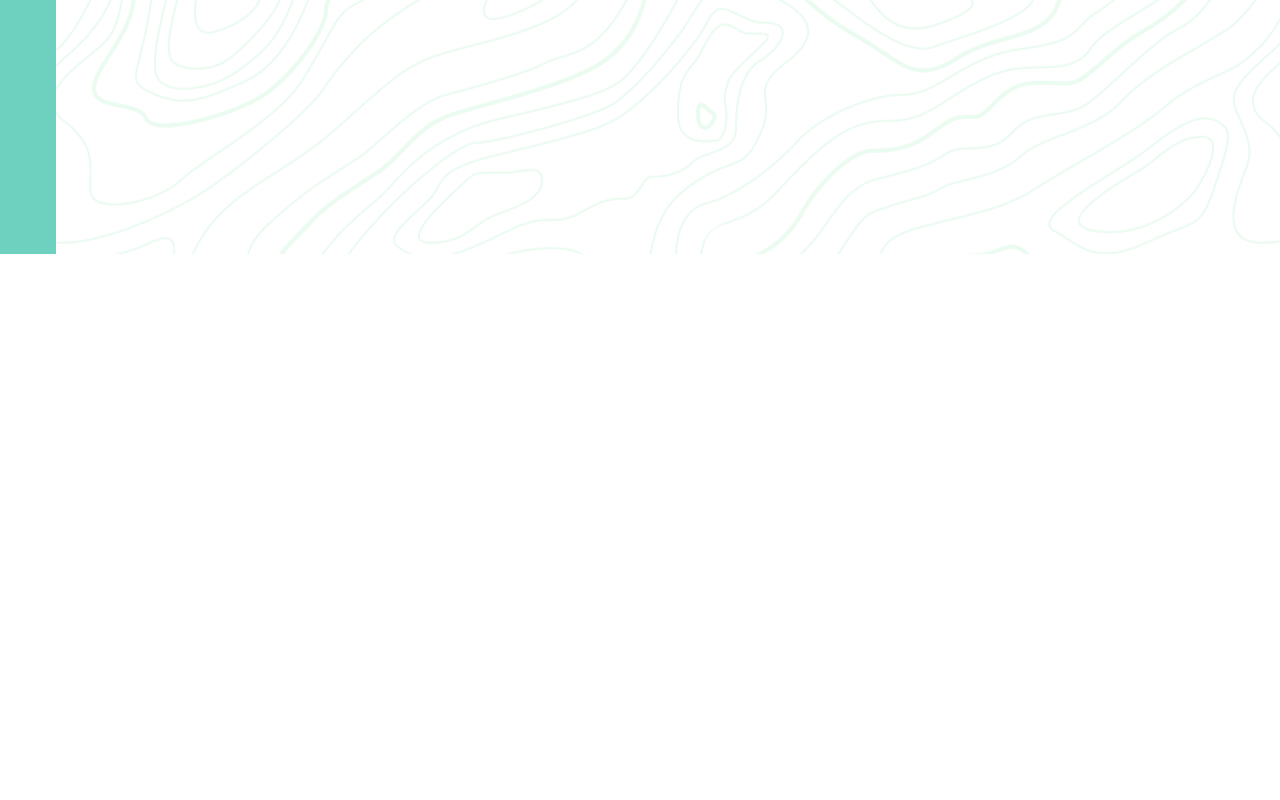
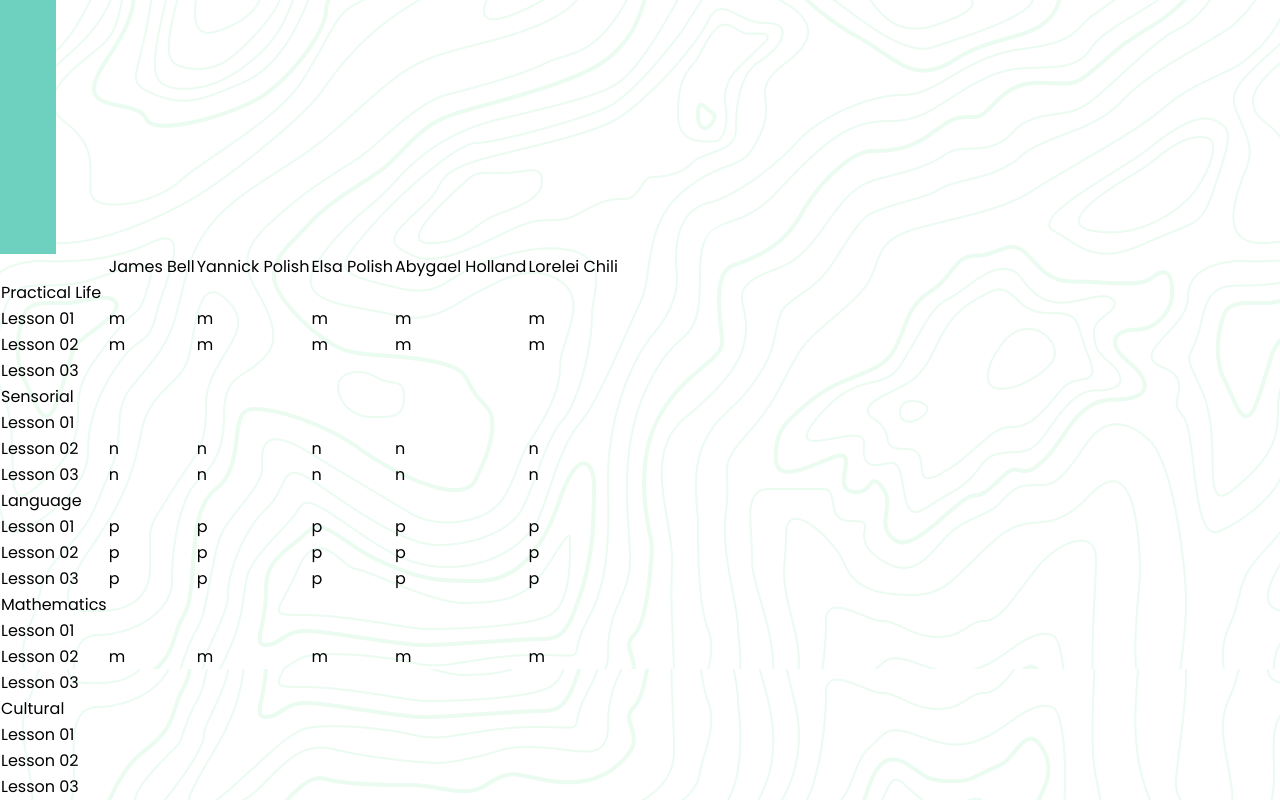
Before and after one commit to jaybells12/little-steps, a Next.js app: page /home in a window 1280 px wide. Shown: the part 603-1403 px from the top of the page. Before the commit the page ends 857 px from the top, so only its background shows below. Built offline with nearby package versions, Linux system fonts and the light colour scheme.

Commit message:
Create ProgressTable component & subcomponents

```diff
--- a/src/app/globals.css
+++ b/src/app/globals.css
@@ -1,6 +1,13 @@
 @tailwind base;
 @tailwind components;
 @tailwind utilities;
+
+@layer utilities {
+  .tb-stud {
+    writing-mode: sideways-lr;
+    vertical-align: initial;
+  }
+}
 
 :root {
   --foreground-rgb: 0, 0, 0;
@@ -17,5 +24,5 @@
 }
 
 body {
-  color: "white";
+  color: 'white';
 }
--- a/src/app/home/page.tsx
+++ b/src/app/home/page.tsx
@@ -1,11 +1,23 @@
-import { Menu } from "@/components/Menu";
-import { Nav } from "@/components/Nav";
+import { Menu } from '@/components/Menu';
+import { Nav } from '@/components/Nav';
+import { ProgressTable } from '@/components/ProgressTable';
+import studentData from '../../data/students.json';
+import lessonData from '../../data/lessongroups.json';
 
 export default function HomePage(props: any) {
+  const students: Students = studentData.map((student) => ({
+    ...student,
+    progress: new Map(Object.entries(student.progress)),
+  }));
+
   return (
-    <section className={"bg-map"}>
+    <section className={'bg-map'}>
       <Nav />
       <Menu />
+      <ProgressTable
+        lessonGroups={lessonData}
+        students={students}
+      />
     </section>
   );
 }
--- /dev/null
+++ b/src/components/ProgressTable/LessonGroup/LessonGroup.tsx
@@ -0,0 +1,24 @@
+import { LessonRow } from './LessonRow';
+
+type LessonGroupProps = {
+  name: string;
+  lessons: Lesson[];
+  students: Students;
+};
+
+export const LessonGroup = ({ name, lessons, students }: LessonGroupProps) => {
+  return (
+    <>
+      <tr>
+        <td>{name}</td>
+      </tr>
+      {lessons.map((lesson, index) => (
+        <LessonRow
+          key={index}
+          lesson={lesson}
+          students={students}
+        />
+      ))}
+    </>
+  );
+};
--- /dev/null
+++ b/src/components/ProgressTable/LessonGroup/LessonRow/LessonRow.tsx
@@ -0,0 +1,15 @@
+type LessonRowProps = {
+  lesson: Lesson;
+  students: Students;
+};
+
+export const LessonRow = ({ lesson, students }: LessonRowProps) => {
+  return (
+    <tr>
+      <td>{lesson.name}</td>
+      {students.map((student, index) => (
+        <td key={index}>{student.progress.get(lesson._id) || ''}</td>
+      ))}
+    </tr>
+  );
+};
--- /dev/null
+++ b/src/components/ProgressTable/LessonGroup/LessonRow/index.ts
@@ -0,0 +1 @@
+export * from "./LessonRow"
--- /dev/null
+++ b/src/components/ProgressTable/LessonGroup/index.ts
@@ -0,0 +1 @@
+export * from "./LessonGroup"
--- /dev/null
+++ b/src/components/ProgressTable/ProgressTable.tsx
@@ -0,0 +1,34 @@
+import { LessonGroup } from './LessonGroup';
+
+type ProgressTableProps = {
+  lessonGroups: LessonGroups;
+  students: Students;
+};
+
+export const ProgressTable = ({
+  lessonGroups,
+  students,
+}: ProgressTableProps) => {
+  return (
+    <table>
+      <thead>
+        <tr>
+          <td></td>
+          {students.map((student, index) => (
+            <td key={index}>{student.name}</td>
+          ))}
+        </tr>
+      </thead>
+      <tbody>
+        {lessonGroups.map((group, index) => (
+          <LessonGroup
+            key={index}
+            name={group.name}
+            lessons={group.lessons}
+            students={students}
+          />
+        ))}
+      </tbody>
+    </table>
+  );
+};
--- /dev/null
+++ b/src/components/ProgressTable/index.ts
@@ -0,0 +1 @@
+export * from "./ProgressTable"
--- /dev/null
+++ b/src/data/lessongroups.json
@@ -0,0 +1,92 @@
+[
+  {
+    "_id": "01",
+    "name": "Practical Life",
+    "lessons": [
+      {
+        "_id": "01",
+        "name": "Lesson 01"
+      },
+      {
+        "_id": "02",
+        "name": "Lesson 02"
+      },
+      {
+        "_id": "03",
+        "name": "Lesson 03"
+      }
+    ]
+  },
+  {
+    "_id": "02",
+    "name": "Sensorial",
+    "lessons": [
+      {
+        "_id": "04",
+        "name": "Lesson 01"
+      },
+      {
+        "_id": "05",
+        "name": "Lesson 02"
+      },
+      {
+        "_id": "06",
+        "name": "Lesson 03"
+      }
+    ]
+  },
+  {
+    "_id": "03",
+    "name": "Language",
+    "lessons": [
+      {
+        "_id": "07",
+        "name": "Lesson 01"
+      },
+      {
+        "_id": "08",
+        "name": "Lesson 02"
+      },
+      {
+        "_id": "09",
+        "name": "Lesson 03"
+      }
+    ]
+  },
+  {
+    "_id": "04",
+    "name": "Mathematics",
+    "lessons": [
+      {
+        "_id": "10",
+        "name": "Lesson 01"
+      },
+      {
+        "_id": "11",
+        "name": "Lesson 02"
+      },
+      {
+        "_id": "12",
+        "name": "Lesson 03"
+      }
+    ]
+  },
+  {
+    "_id": "05",
+    "name": "Cultural",
+    "lessons": [
+      {
+        "_id": "13",
+        "name": "Lesson 01"
+      },
+      {
+        "_id": "14",
+        "name": "Lesson 02"
+      },
+      {
+        "_id": "15",
+        "name": "Lesson 03"
+      }
+    ]
+  }
+]
--- /dev/null
+++ b/src/data/students.json
@@ -0,0 +1,72 @@
+[
+  {
+    "_id": "01",
+    "name": "James Bell",
+    "progress": {
+      "01": "m",
+      "02": "m",
+      "05": "n",
+      "06": "n",
+      "07": "p",
+      "08": "p",
+      "09": "p",
+      "11": "m"
+    }
+  },
+  {
+    "_id": "02",
+    "name": "Yannick Polish",
+    "progress": {
+      "01": "m",
+      "02": "m",
+      "05": "n",
+      "06": "n",
+      "07": "p",
+      "08": "p",
+      "09": "p",
+      "11": "m"
+    }
+  },
+  {
+    "_id": "03",
+    "name": "Elsa Polish",
+    "progress": {
+      "01": "m",
+      "02": "m",
+      "05": "n",
+      "06": "n",
+      "07": "p",
+      "08": "p",
+      "09": "p",
+      "11": "m"
+    }
+  },
+  {
+    "_id": "04",
+    "name": "Abygael Holland",
+    "progress": {
+      "01": "m",
+      "02": "m",
+      "05": "n",
+      "06": "n",
+      "07": "p",
+      "08": "p",
+      "09": "p",
+      "11": "m"
+    }
+  },
+  {
+    "_id": "05",
+    "name": "Lorelei Chili",
+    "progress": {
+      "01": "m",
+      "02": "m",
+      "05": "n",
+      "06": "n",
+      "07": "p",
+      "08": "p",
+      "09": "p",
+      "11": "m"
+    }
+  }
+]
```
Also changed, not shown: src/index.d.ts (added, +19 -0 lines).
